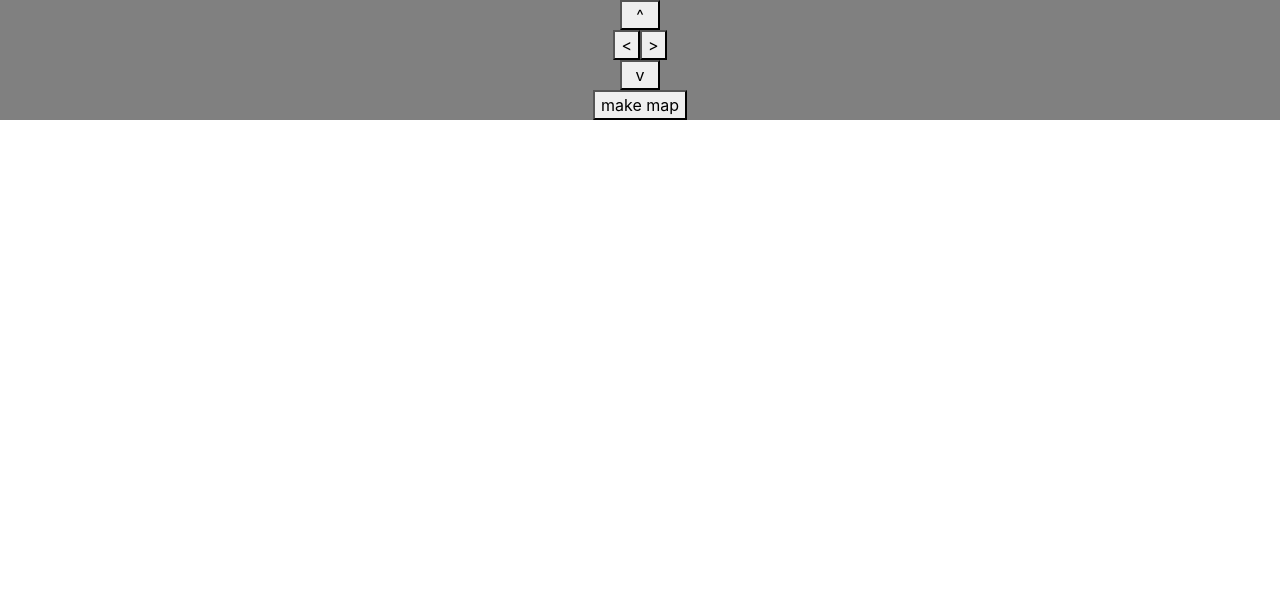
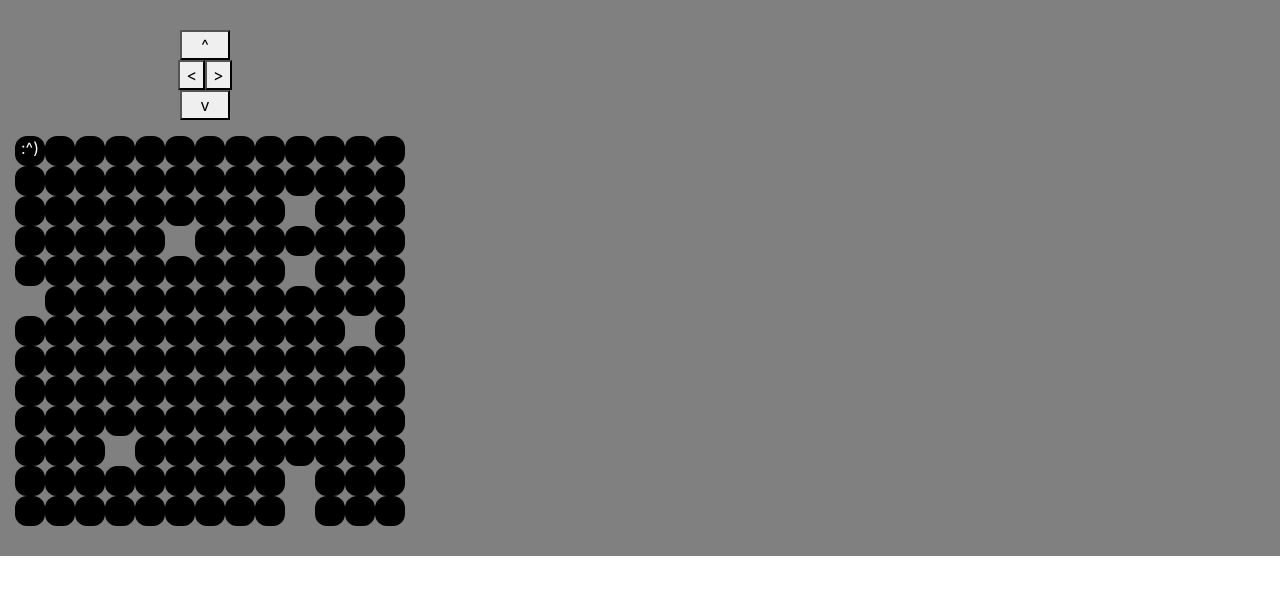
Before and after one commit to CS22Team19/Redux-FE, a React (Create React App) app: page /dungeon in a window 1280 px wide. Shown: the top 594 px of the page. Built offline with nearby package versions, Linux system fonts and the light colour scheme.

Commit message:
stopped wrap around at edge of map due to bug, implemented block at edge of map

```diff
--- a/src/components/App.js
+++ b/src/components/App.js
@@ -25,7 +25,7 @@ class App extends Component {
 }
 
 const mapDispatchToProps = dispatch => ({
-  getProfileFetch: () => dispatch(getProfileFetch())
+  // getProfileFetch: () => dispatch(getProfileFetch())
 })
 
 export default connect(null, mapDispatchToProps)(App);
--- a/src/components/MapGrid.css
+++ b/src/components/MapGrid.css
@@ -1,5 +1,6 @@
 .Map{
   background: grey;
+  padding: 30px;
 }
 .on{
   background: black;
@@ -20,15 +21,16 @@
 
 .row{
   display: flex;
-  justify-content: center;
+  justify-content: left;
   padding: 0px;
 }
 .arrows{
   display: flex;
   flex-direction: column;
   justify-content: center;
-  width: 40px;
-  margin-left: calc(50% - 20px);
+  width: 50px;
+  margin-left: 150px;
+  margin-bottom: 16px;
 }
 .leftright{
   display: flex;
--- a/src/components/MapGrid.js
+++ b/src/components/MapGrid.js
@@ -5,15 +5,19 @@ import "./MapGrid.css"
 class MapGrid extends Component {
   state = {
     grid: [],
-    current_room: [9,5] //[x(left and right), y(up and down)]
+    current_room: [0,0] //[x(left and right), y(up and down)]
   };
 
   // handleSubmit = event => {
   //   event.preventDefault();
   //   // this.props.userLoginFetch(this.state)
   // };
-  map = event => {
-    event.preventDefault()
+  componentDidMount = () => {
+    this.map();
+  }
+
+  map = () => {
+    // event.preventDefault()
     let grid_arr = []
     for(let i = 0; i < 13; i++){
       grid_arr[i] = []
@@ -34,27 +38,31 @@ class MapGrid extends Component {
     console.log(this.state.grid.length)
   }
   up = event => {
-    if(this.state.grid[this.state.current_room[1]-1][this.state.current_room[0]] === "on"){
-      console.log(this.state.current_room[0], this.state.current_room[1]-1)
+    if(this.state.current_room[1] !== 0 && this.state.grid[this.state.current_room[1]-1][this.state.current_room[0]] === "on"){
+      // console.log(this.state.current_room[0], this.state.current_room[1]-1)
       this.setState({current_room: [this.state.current_room[0], this.state.current_room[1]-1]})
+      //send call to BE
     }
   }
   left = event => {
-    if(this.state.grid[this.state.current_room[1]][this.state.current_room[0]-1] === "on"){
-      console.log(this.state.current_room[0], this.state.current_room[1]-1)
+    if(this.state.current_room[0] !== 0 && this.state.grid[this.state.current_room[1]][this.state.current_room[0]-1] === "on"){
+      // console.log(this.state.current_room[0], this.state.current_room[1]-1)
       this.setState({current_room: [this.state.current_room[0]-1, this.state.current_room[1]]})
+      //send call to BE
     }
   }
   right = event => {
-    if(this.state.grid[this.state.current_room[1]][this.state.current_room[0]+1] === "on"){
-      console.log(this.state.current_room[0], this.state.current_room[1]-1)
+    if(this.state.current_room[0] !== 12 && this.state.grid[this.state.current_room[1]][this.state.current_room[0]+1] === "on"){
+      // console.log(this.state.current_room[0], this.state.current_room[1]-1)
       this.setState({current_room: [this.state.current_room[0]+1, this.state.current_room[1]]})
+      //send call to BE
     }
   }
   down = event => {
-    if(this.state.grid[this.state.current_room[1]+1][this.state.current_room[0]] === "on"){
-      console.log(this.state.current_room[0], this.state.current_room[1]-1)
+    if(this.state.current_room[1] !== 12 && this.state.grid[this.state.current_room[1]+1][this.state.current_room[0]] === "on"){
+      // console.log(this.state.current_room[0], this.state.current_room[1]-1)
       this.setState({current_room: [this.state.current_room[0], this.state.current_room[1]+1]})
+      //send call to BE (setState callback?)
     }
   }
 
@@ -71,7 +79,7 @@ class MapGrid extends Component {
         <button onClick={this.down}>v</button>
         </div>
 
-        <button onClick={this.map}>make map</button>
+        {/* <button onClick={this.map}>make map</button> */}
         {this.state.grid.length > 0 && this.state.grid.map((e, i) => {
           return(
             <div className="row">
--- a/src/components/TextSpace.js
+++ b/src/components/TextSpace.js
@@ -1,6 +1,10 @@
 import React from "react";
 
 const TextSpace = props => {
+  // let otherPlayers = ["sdf", "mikis", "george", "blake"]
+  // let player = "name"
+  // let title = "dusty room"
+  // let title = "dusty room"
   return <div></div>;
 };
 
```
